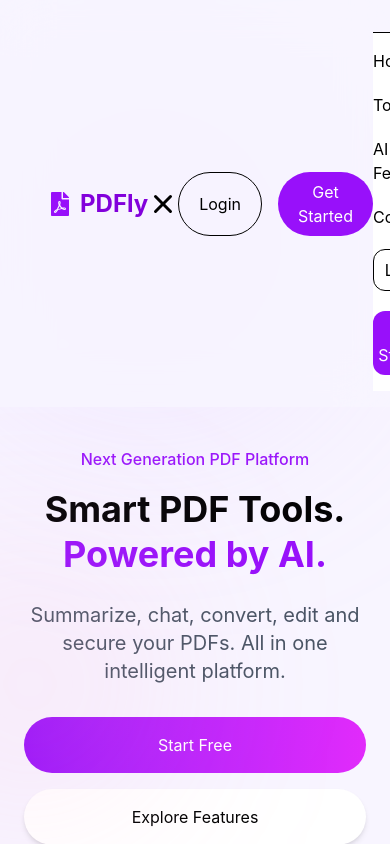
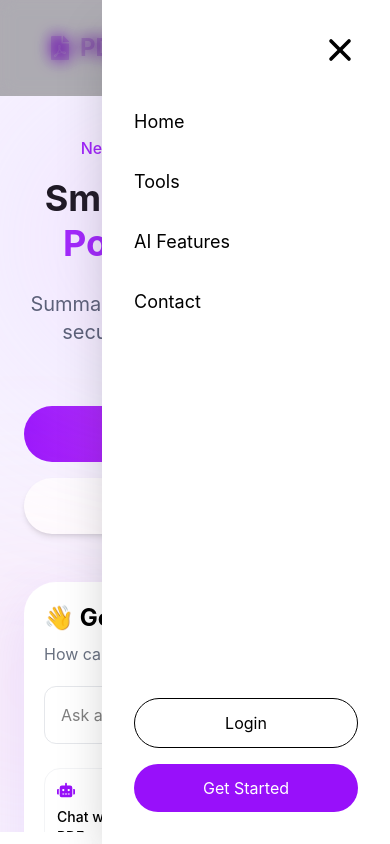
Before and after one commit to EkanshMittal18/PDFly, a React app in the folder frontend/: page / in a window 390 px wide. Both pictures are taken after a click on the button 163 px from the left and 48 px from the top of the page. Shown: the top 844 px of the page. Built offline with nearby package versions, Linux system fonts and the light colour scheme; the HTML template or start-up script is replaced by a standard one.

Commit message:
Responsive navbar update

```diff
--- a/frontend/src/components/Navbar/Navbar.jsx
+++ b/frontend/src/components/Navbar/Navbar.jsx
@@ -5,6 +5,7 @@ function Navbar() {
   const [menuOpen, setMenuOpen] = useState(false);
   return (
     <nav className="sticky top-0 z-50 w-full py-4 px-12 flex items-center justify-between bg-[#F8F5FF]/80 backdrop-blur-xl">
+
       {/* Logo */}
       <div className="flex items-center gap-2">
         <FaFilePdf className="text-purple-600 text-2xl" />
@@ -58,7 +59,26 @@ function Navbar() {
       </div>
 
 {menuOpen && (
-  <div className="lg:hidden bg-white border-t mt-4 py-4 flex flex-col gap-5">
+  <>
+    {/* Blur Background */}
+
+    <div
+      onClick={() => setMenuOpen(false)}
+      className="fixed inset-0 bg-black/30 backdrop-blur-sm z-40"
+    />
+
+    {/* Sidebar */}
+
+    <div className="fixed top-0 right-0 h-screen w-72 bg-white shadow-2xl z-50 p-8 flex flex-col">
+
+      <button
+        onClick={() => setMenuOpen(false)}
+        className="self-end text-4xl"
+      >
+        <HiX />
+      </button>
+
+      <div className="flex flex-col gap-8 mt-10 text-lg">
 
         <a href="/">Home</a>
 
@@ -68,17 +88,23 @@ function Navbar() {
 
         <a href="/contact">Contact</a>
 
-    <button className="border rounded-xl py-2">
+      </div>
+
+      <div className="mt-auto flex flex-col gap-4">
+
+        <button className="border rounded-full py-3">
           Login
         </button>
 
-    <button className="bg-purple-600 text-white rounded-xl py-2">
+        <button className="bg-purple-600 text-white rounded-full py-3">
           Get Started
         </button>
 
       </div>
+
+    </div>
+  </>
 )}
-
     </nav>
   );
 }
```
Lines whose indentation alone changed are shown as unchanged.
